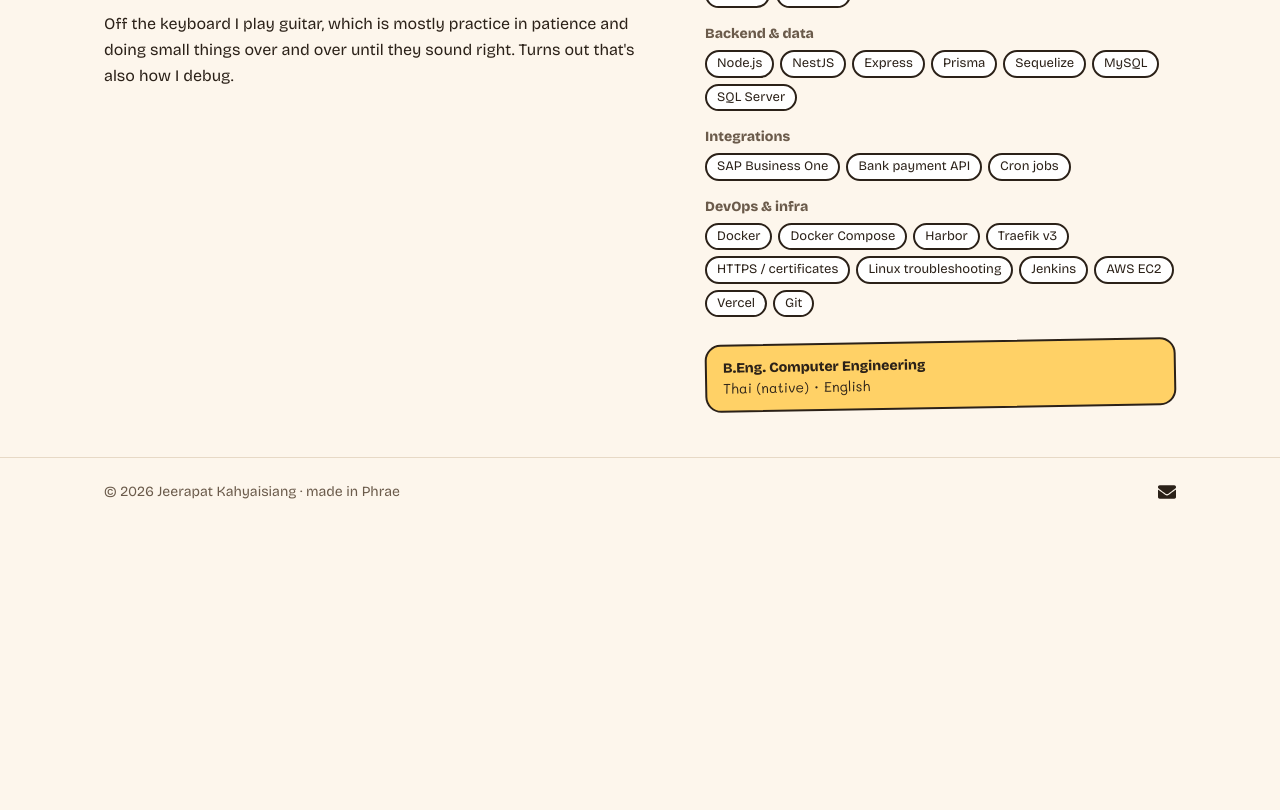
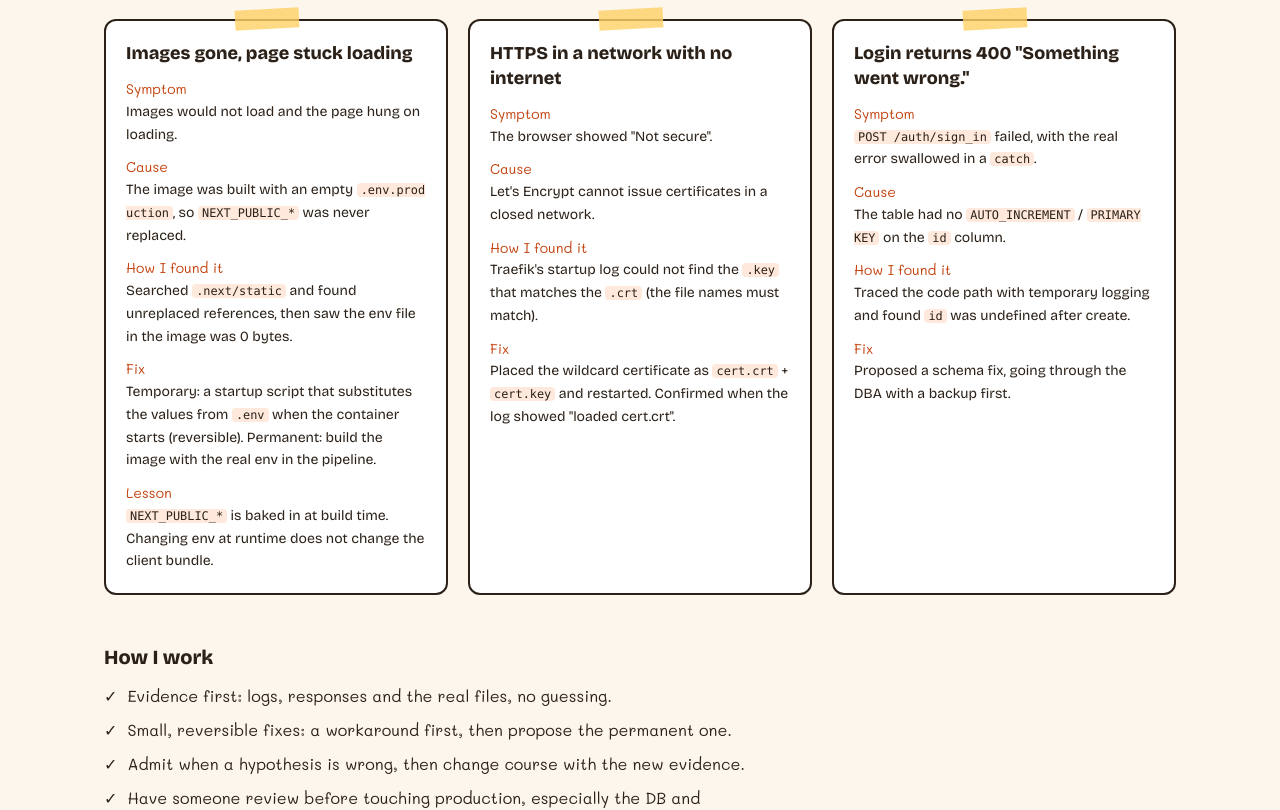
Before and after one commit to R3SONANC3/Portfolio, a Next.js app: page / in a window 1280 px wide. Shown: the part 2760-3570 px from the top of the page. Before the commit the page ends 3286 px from the top, so only its background shows below. Built offline with nearby package versions, Linux system fonts and the light colour scheme; a web font is replaced by a local one.

Commit message:
feat: field notes section with DevOps cases
Co-Authored-By: Claude Opus 5.5 <noreply@anthropic.com>

```diff
--- a/src/app/page.tsx
+++ b/src/app/page.tsx
@@ -1,6 +1,7 @@
 import Hero from '@/components/sections/Hero'
 import Work from '@/components/sections/Work'
 import Experience from '@/components/sections/Experience'
+import Notes from '@/components/sections/Notes'
 import About from '@/components/sections/About'
 
 export default function Home() {
@@ -9,6 +10,7 @@ export default function Home() {
       <Hero />
       <Work />
       <Experience />
+      <Notes />
       <About />
     </main>
   )
--- /dev/null
+++ b/src/components/sections/Notes.tsx
@@ -0,0 +1,83 @@
+'use client'
+
+import { Fragment } from 'react'
+import { useLanguage } from '@/components/LanguageProvider'
+import { content } from '@/data/content'
+import { fieldNotes } from '@/data/notes'
+
+// Text between backticks becomes inline <code>.
+function Rich({ text }: { text: string }) {
+  return text.split('`').map((part, i) =>
+    i % 2 ? (
+      <code key={i} className="break-all rounded bg-peach px-1 font-mono text-[0.85em]">
+        {part}
+      </code>
+    ) : (
+      <Fragment key={i}>{part}</Fragment>
+    ),
+  )
+}
+
+export default function Notes() {
+  const { language } = useLanguage()
+  const t = content[language].notes
+  const th = language === 'th'
+
+  return (
+    <section id="notes" className="mx-auto max-w-6xl scroll-mt-20 px-5 py-12 md:px-10">
+      <p className="font-hand text-lg text-orange-deep">{t.kicker}</p>
+      <h2 className="mb-3 text-3xl font-extrabold tracking-[-0.02em] md:text-4xl">{t.title}</h2>
+      <p className="mb-8 max-w-2xl leading-relaxed">{t.intro}</p>
+
+      <ul className="grid gap-7 md:grid-cols-3 md:gap-5">
+        {fieldNotes.map((n, i) => {
+          const rows: [string, string | undefined][] = [
+            [t.symptom, th ? n.symptomTh : n.symptom],
+            [t.cause, th ? n.causeTh : n.cause],
+            [t.found, th ? n.foundTh : n.found],
+            [t.fix, th ? n.fixTh : n.fix],
+            [t.lesson, th ? n.lessonTh : n.lesson],
+          ]
+          return (
+            <li
+              key={n.id}
+              className={`relative min-w-0 rounded-xl border-2 border-ink bg-white p-5 pt-6${
+                i % 2 ? 'motion-safe:rotate-[1deg]' : 'motion-safe:rotate-[-1deg]'
+              }`}
+            >
+              <span
+                aria-hidden
+                className="absolute -top-3 left-[38%] h-5 w-16 -rotate-3 bg-sun/80"
+              />
+              <h3 className="mb-3 break-words text-lg font-extrabold leading-snug">{th ? n.titleTh : n.title}</h3>
+              <dl className="space-y-2.5 text-sm leading-relaxed">
+                {rows.map(([label, text]) =>
+                  text ? (
+                    <div key={label}>
+                      <dt className="font-hand text-orange-deep">{label}</dt>
+                      <dd className="break-words">
+                        <Rich text={text} />
+                      </dd>
+                    </div>
+                  ) : null,
+                )}
+              </dl>
+            </li>
+          )
+        })}
+      </ul>
+
+      <h3 className="mb-3 mt-12 text-xl font-extrabold">{t.howTitle}</h3>
+      <ul className="max-w-2xl space-y-2 font-hand leading-relaxed">
+        {t.how.map((line) => (
+          <li key={line} className="flex gap-2.5">
+            <span aria-hidden className="shrink-0 text-ink">
+              ✓
+            </span>
+            <span className="min-w-0 break-words">{line}</span>
+          </li>
+        ))}
+      </ul>
+    </section>
+  )
+}
--- a/src/data/content.ts
+++ b/src/data/content.ts
@@ -28,7 +28,25 @@ const en = {
       'Architecture: the POS desktop app (Electron) and the Admin web app (Next.js) talk to the API (Node/Express), which stores data in SQL Server and integrates with SAP Business One and the bank API.',
   },
   experience: { kicker: 'ที่ที่เคยทำงาน', title: 'Experience' },
-  notes: {},
+  notes: {
+    kicker: 'เรื่องที่เคยแก้',
+    title: 'Notes from the field',
+    intro:
+      "I keep web and API services running on Docker inside a public health agency's closed, on-prem network. I start from logs and evidence, and I fix things in ways that can be rolled back.",
+    symptom: 'Symptom',
+    cause: 'Cause',
+    found: 'How I found it',
+    fix: 'Fix',
+    lesson: 'Lesson',
+    howTitle: 'How I work',
+    how: [
+      'Evidence first: logs, responses and the real files, no guessing.',
+      'Small, reversible fixes: a workaround first, then propose the permanent one.',
+      'Admit when a hypothesis is wrong, then change course with the new evidence.',
+      'Have someone review before touching production, especially the DB and certificates.',
+      'Protect secrets: no passwords or keys in logs, screenshots or chats.',
+    ],
+  },
   about: {
     kicker: 'ตัวตนนิดนึง',
     title: 'About me',
@@ -84,7 +102,25 @@ const th: Copy = {
       'โครงสร้างระบบ: แอป POS บนเดสก์ท็อป (Electron) และเว็บ Admin (Next.js) เชื่อมกับ API (Node/Express) ซึ่งเก็บข้อมูลใน SQL Server และเชื่อมต่อกับ SAP Business One และ API ของธนาคาร',
   },
   experience: { kicker: "where I've worked", title: 'ประสบการณ์ทำงาน' },
-  notes: {},
+  notes: {
+    kicker: "things I've fixed",
+    title: 'บันทึกจากหน้างาน',
+    intro:
+      'ผมดูแลระบบเว็บและ API ที่รันบน Docker ในเครือข่ายปิด (on-prem) ของหน่วยงานสาธารณสุข ถนัดหาสาเหตุจาก log และหลักฐาน แล้วแก้ในแบบที่ย้อนกลับได้',
+    symptom: 'อาการ',
+    cause: 'สาเหตุ',
+    found: 'วิธีหา',
+    fix: 'วิธีแก้',
+    lesson: 'สิ่งที่ได้เรียนรู้',
+    howTitle: 'วิธีทำงานของผม',
+    how: [
+      'ดูหลักฐานก่อน: log, response และไฟล์จริง ไม่เดา',
+      'แก้ให้เล็กและย้อนกลับได้: ทำ workaround ก่อน แล้วค่อยเสนอทางถาวร',
+      'ยอมรับเมื่อสมมติฐานผิด แล้วเปลี่ยนตามหลักฐานใหม่',
+      'ให้คนตรวจก่อนแก้ระบบจริง โดยเฉพาะ DB และ certificate',
+      'ปกป้องความลับ: ไม่ปล่อย password หรือ key ออกไปใน log, screenshot หรือแชท',
+    ],
+  },
   about: {
     kicker: 'a bit about me',
     title: 'เกี่ยวกับผม',
--- /dev/null
+++ b/src/data/notes.ts
@@ -0,0 +1,61 @@
+// Text between backticks renders as inline <code>.
+export type FieldNote = {
+  id: string
+  title: string
+  titleTh: string
+  symptom: string
+  symptomTh: string
+  cause: string
+  causeTh: string
+  found: string
+  foundTh: string
+  fix: string
+  fixTh: string
+  lesson?: string
+  lessonTh?: string
+}
+
+export const fieldNotes: FieldNote[] = [
+  {
+    id: 'next-env-baked',
+    title: 'Images gone, page stuck loading',
+    titleTh: 'รูปไม่ขึ้น และหน้าเว็บค้างที่ loading',
+    symptom: 'Images would not load and the page hung on loading.',
+    symptomTh: 'รูปไม่โหลด หน้าเว็บค้างที่ loading',
+    cause: 'The image was built with an empty `.env.production`, so `NEXT_PUBLIC_*` was never replaced.',
+    causeTh: 'image ถูก build ด้วยไฟล์ `.env.production` ว่าง ค่า `NEXT_PUBLIC_*` จึงไม่ถูกแทนที่',
+    found: 'Searched `.next/static` and found unreplaced references, then saw the env file in the image was 0 bytes.',
+    foundTh: 'ค้นใน `.next/static` เจอ reference ที่ยังไม่ถูกแทนค่า และเช็กว่าไฟล์ env ในอิมเมจมีขนาด 0 byte',
+    fix: 'Temporary: a startup script that substitutes the values from `.env` when the container starts (reversible). Permanent: build the image with the real env in the pipeline.',
+    fixTh:
+      'ชั่วคราว: ทำ startup script แทนค่าจาก `.env` ตอน container เริ่ม (ย้อนกลับได้) ถาวร: build image พร้อมค่า env จริงใน pipeline',
+    lesson: '`NEXT_PUBLIC_*` is baked in at build time. Changing env at runtime does not change the client bundle.',
+    lessonTh: '`NEXT_PUBLIC_*` ถูกฝังตอน build แก้ env ตอนรันไม่เปลี่ยน client bundle',
+  },
+  {
+    id: 'offline-https',
+    title: 'HTTPS in a network with no internet',
+    titleTh: 'HTTPS ใช้ไม่ได้เพราะไม่มีอินเทอร์เน็ตขาออก',
+    symptom: 'The browser showed "Not secure".',
+    symptomTh: 'เบราว์เซอร์ขึ้น Not secure',
+    cause: "Let's Encrypt cannot issue certificates in a closed network.",
+    causeTh: 'Let\'s Encrypt ออก cert ไม่ได้ในเครือข่ายปิด',
+    found: "Traefik's startup log could not find the `.key` that matches the `.crt` (the file names must match).",
+    foundTh: 'อ่าน startup log ของ Traefik พบว่าหาไฟล์ `.key` ที่จับคู่กับ `.crt` ไม่เจอ (ต้องชื่อไฟล์ตรงกัน)',
+    fix: 'Placed the wildcard certificate as `cert.crt` + `cert.key` and restarted. Confirmed when the log showed "loaded cert.crt".',
+    fixTh: 'วาง `cert.crt` + `cert.key` ของ wildcard certificate แล้ว restart ยืนยันจาก log ที่ขึ้น loaded cert.crt',
+  },
+  {
+    id: 'login-400',
+    title: 'Login returns 400 "Something went wrong."',
+    titleTh: 'Login ตอบ 400 "Something went wrong."',
+    symptom: '`POST /auth/sign_in` failed, with the real error swallowed in a `catch`.',
+    symptomTh: '`POST /auth/sign_in` ล้มเหลว โดย error จริงถูกซ่อนใน `catch`',
+    cause: 'The table had no `AUTO_INCREMENT` / `PRIMARY KEY` on the `id` column.',
+    causeTh: 'ตารางในฐานข้อมูลไม่มี `AUTO_INCREMENT` / `PRIMARY KEY` บนคอลัมน์ `id`',
+    found: 'Traced the code path with temporary logging and found `id` was undefined after create.',
+    foundTh: 'ไล่ code path และเพิ่ม log ชั่วคราว พบ `id` เป็น undefined หลัง create',
+    fix: 'Proposed a schema fix, going through the DBA with a backup first.',
+    fixTh: 'เสนอให้แก้ schema โดยผ่าน DBA และ backup ก่อน',
+  },
+]
```
